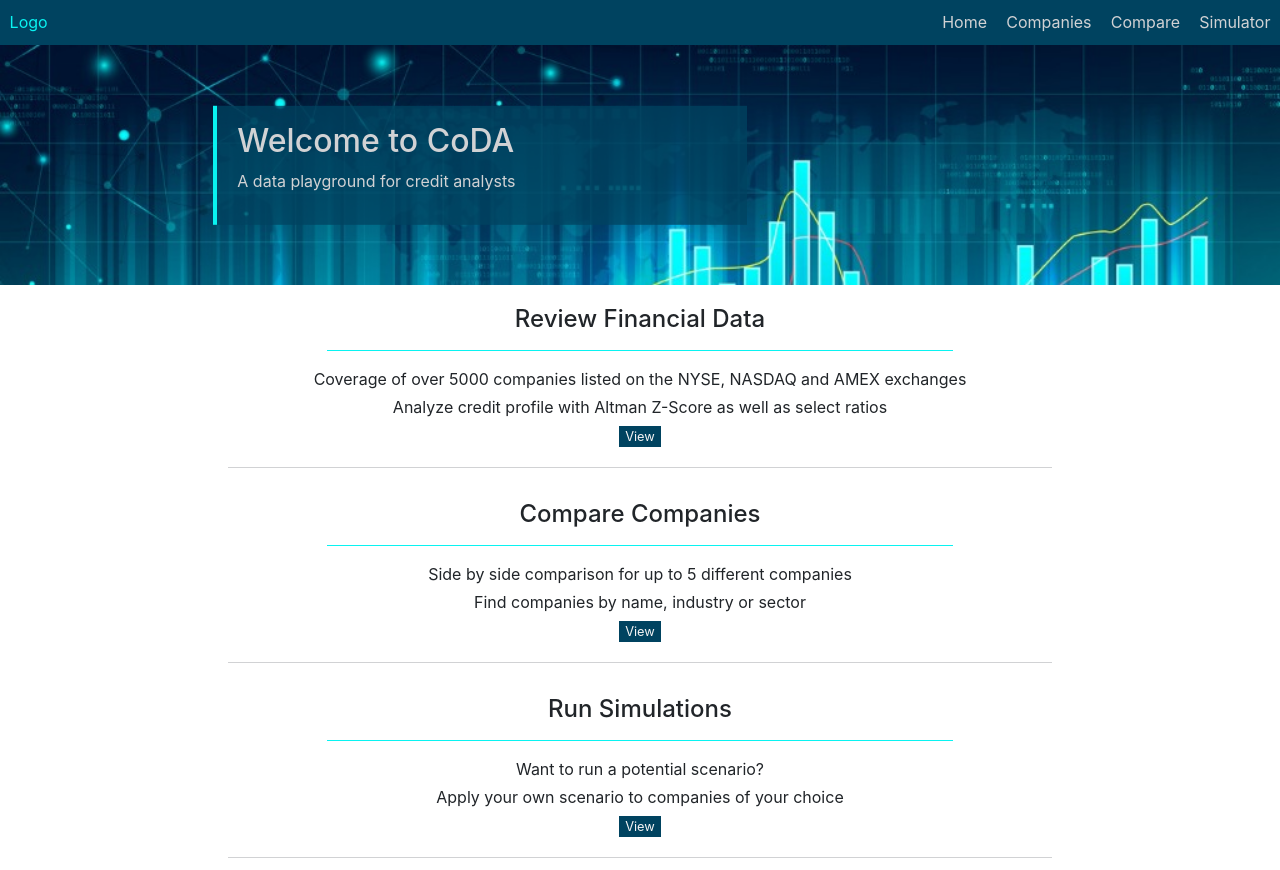
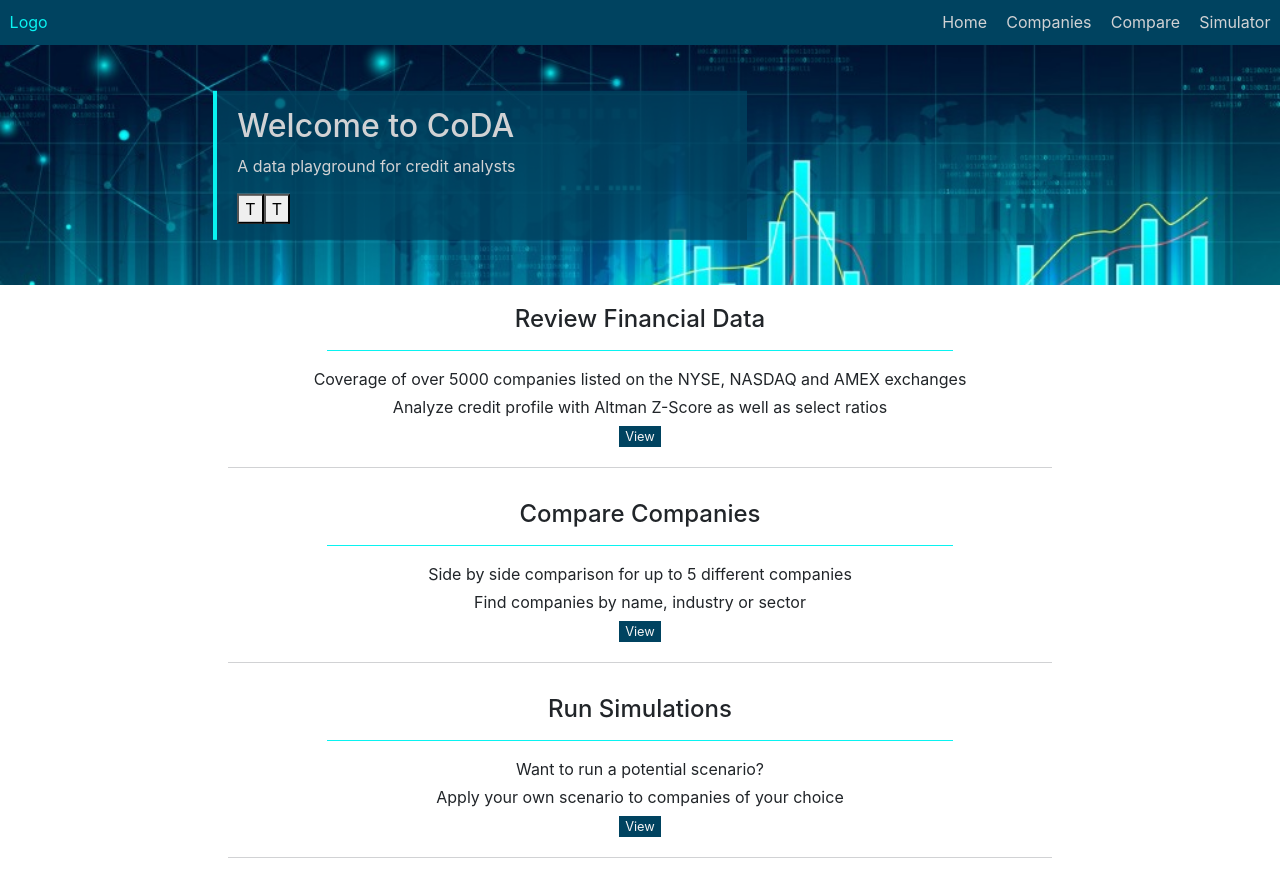
Before and after one commit to JerYoMat/coda-react-rails, a React (Create React App) app in the folder client/: page / in a window 1280 px wide. Built offline with nearby package versions, Linux system fonts and the light colour scheme.

Commit message:
added button container on welcome card

```diff
--- a/client/src/pages/HomePage.js
+++ b/client/src/pages/HomePage.js
@@ -9,6 +9,11 @@ const HomePage = () => {
         <div className='welcome-card col-md-5 offset-md-2'>
           <h2>Welcome to CoDA</h2>
           <p>A data playground for credit analysts</p>
+          <div className='button-container'>
+          <button>T</button>
+          <button>T</button>
+          </div>
+
         </div>
       </div>
       <CardStack />
```
